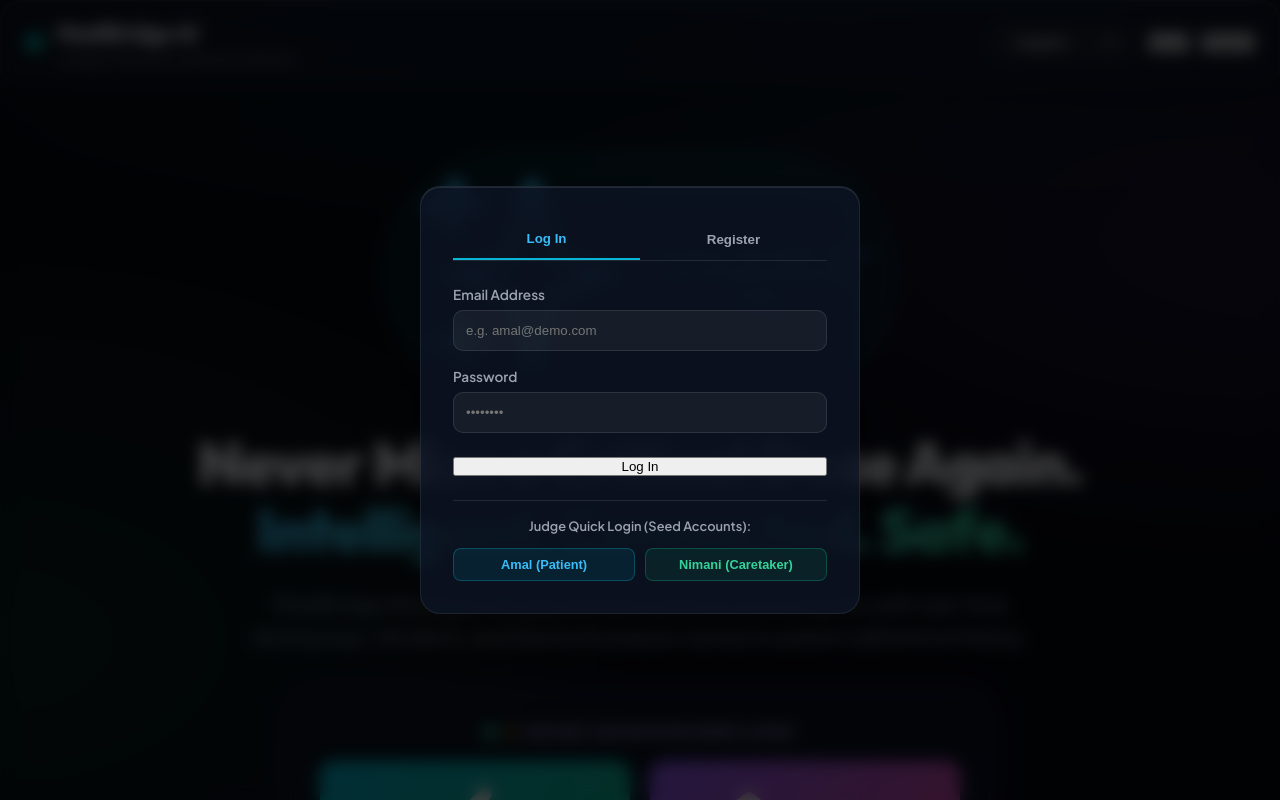
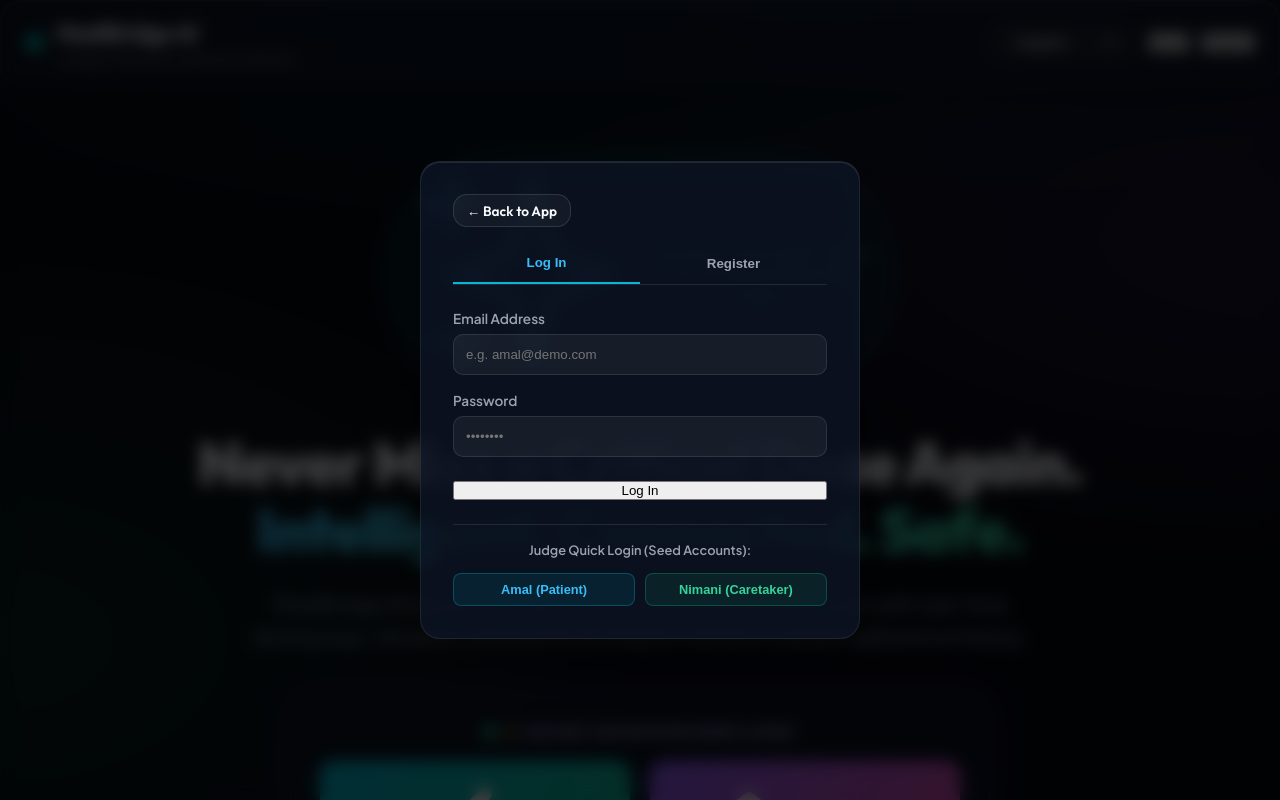
Before and after one commit to shreyasinha100805-glitch/medibidge_ai, a React app in the folder frontend/: page / in a window 1280 px wide. Both pictures are taken after a click on the button "Log In". Shown: the top 800 px of the page. Built offline with nearby package versions, Linux system fonts and the light colour scheme; the HTML template or start-up script is replaced by a standard one.

Commit message:
Add back option to AuthModal, PatientDashboard, and all sub-views

```diff
--- a/frontend/src/App.jsx
+++ b/frontend/src/App.jsx
@@ -248,6 +248,7 @@ export function App() {
             onOpenScanModal={() => setScanModalOpen(true)}
             onDeleteMed={handleDeleteMedicine}
             onRefresh={fetchUserData}
+            onBack={() => setActiveTab('home')}
           />
         )}
 
--- a/frontend/src/components/AuthModal.jsx
+++ b/frontend/src/components/AuthModal.jsx
@@ -34,9 +34,13 @@ export const AuthModal = ({ isOpen, onClose, mode, setMode, onLogin, onRegister,
     <div style={{ position: 'fixed', inset: 0, zIndex: 100, background: 'rgba(0, 0, 0, 0.75)', backdropFilter: 'blur(8px)', display: 'flex', alignItems: 'center', justifyContent: 'center', padding: '1rem' }}>
       <div className="glass-panel" style={{ width: '100%', maxWidth: '440px', padding: '2rem', position: 'relative' }}>
 
-        {/* Close Button */}
-        <button onClick={onClose} style={{ position: 'absolute', top: '1rem', right: '1rem', background: 'transparent', border: 'none', color: '#9ca3af', cursor: 'pointer' }}>
-          <IconXCircle className="w-6 h-6" color="#9ca3af" />
+        {/* Top Back Button */}
+        <button
+          onClick={onClose}
+          className="btn-ghost"
+          style={{ display: 'inline-flex', alignItems: 'center', gap: '0.4rem', marginBottom: '1rem', padding: '0.4rem 0.8rem', fontSize: '0.85rem' }}
+        >
+          ← Back to App
         </button>
 
         {/* Tab Header */}
--- a/frontend/src/components/PatientDashboard.jsx
+++ b/frontend/src/components/PatientDashboard.jsx
@@ -25,6 +25,7 @@ export const PatientDashboard = ({
   onOpenScanModal,
   onDeleteMed,
   onRefresh,
+  onBack,
 }) => {
   const todayAdherence = adherence?.today?.adherencePercentage || 0;
   const monthAdherence = adherence?.month?.adherencePercentage || 0;
@@ -36,6 +37,17 @@ export const PatientDashboard = ({
 
   return (
     <div style={{ maxWidth: '1280px', margin: '0 auto', padding: '2rem 1.5rem', display: 'flex', flexDirection: 'column', gap: '2rem' }}>
+
+      {/* Top Back Navigation Option */}
+      {onBack && (
+        <button
+          onClick={onBack}
+          className="btn-ghost"
+          style={{ display: 'inline-flex', alignItems: 'center', gap: '0.4rem', alignSelf: 'flex-start', padding: '0.5rem 1rem', fontSize: '0.9rem', fontWeight: 700 }}
+        >
+          ← Back to Home
+        </button>
+      )}
 
       {/* Top Header & Actions */}
       <div style={{ display: 'flex', flexWrap: 'wrap', alignItems: 'center', justifyContent: 'space-between', gap: '1rem' }}>
```
